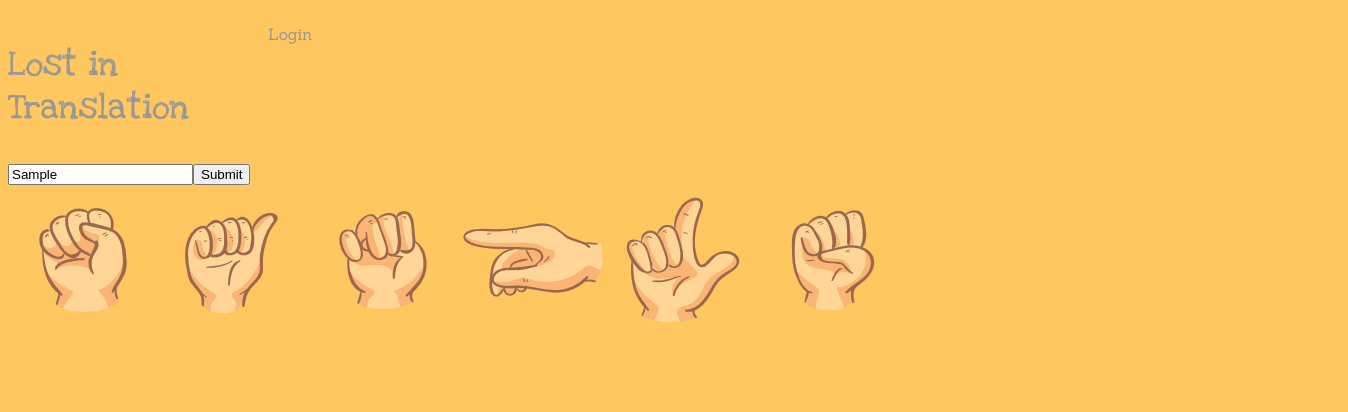
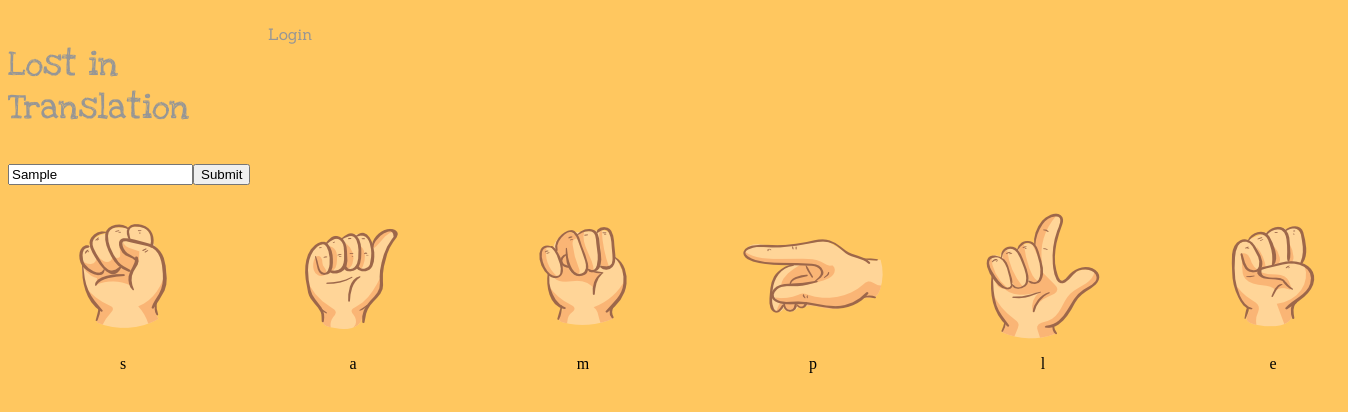
Before and after one commit to adamjoulak/Ass6, a React (Create React App) app: page /translation in a window 1280 px wide. Both pictures are taken after typing "Sample" into the empty fields and a click on the button "Submit". Shown: the top 412 px of the page, 1348 px wide, since content can reach past the window. Built offline with nearby package versions, Linux system fonts and the light colour scheme.

Commit message:
added caption under pics

```diff
--- a/src/components/Translation/Translation.js
+++ b/src/components/Translation/Translation.js
@@ -60,7 +60,10 @@ const Translation = () => {
                 <Row>
 
                 {imgs && imgs.map((i, key) => {
-                   return <img key={key}src={`./individial_signs/${i}`} alt="img" />
+                   return <figure>
+                       <img key={key}src={`./individial_signs/${i}`} alt="img" />
+                       <figcaption><center>{i.charAt(0)}</center></figcaption>
+                       </figure>
                 })}
 
                 </Row>
```
